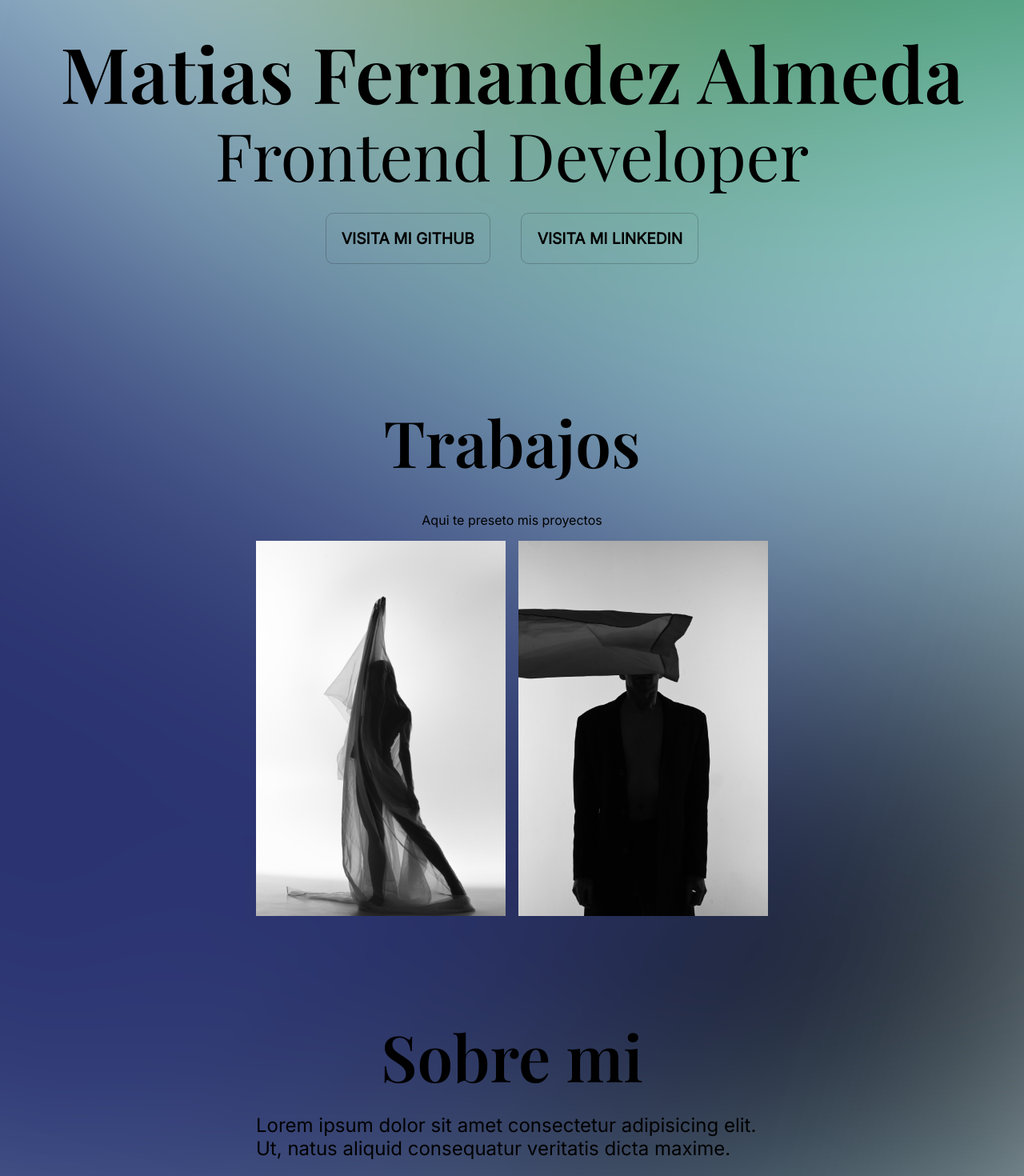
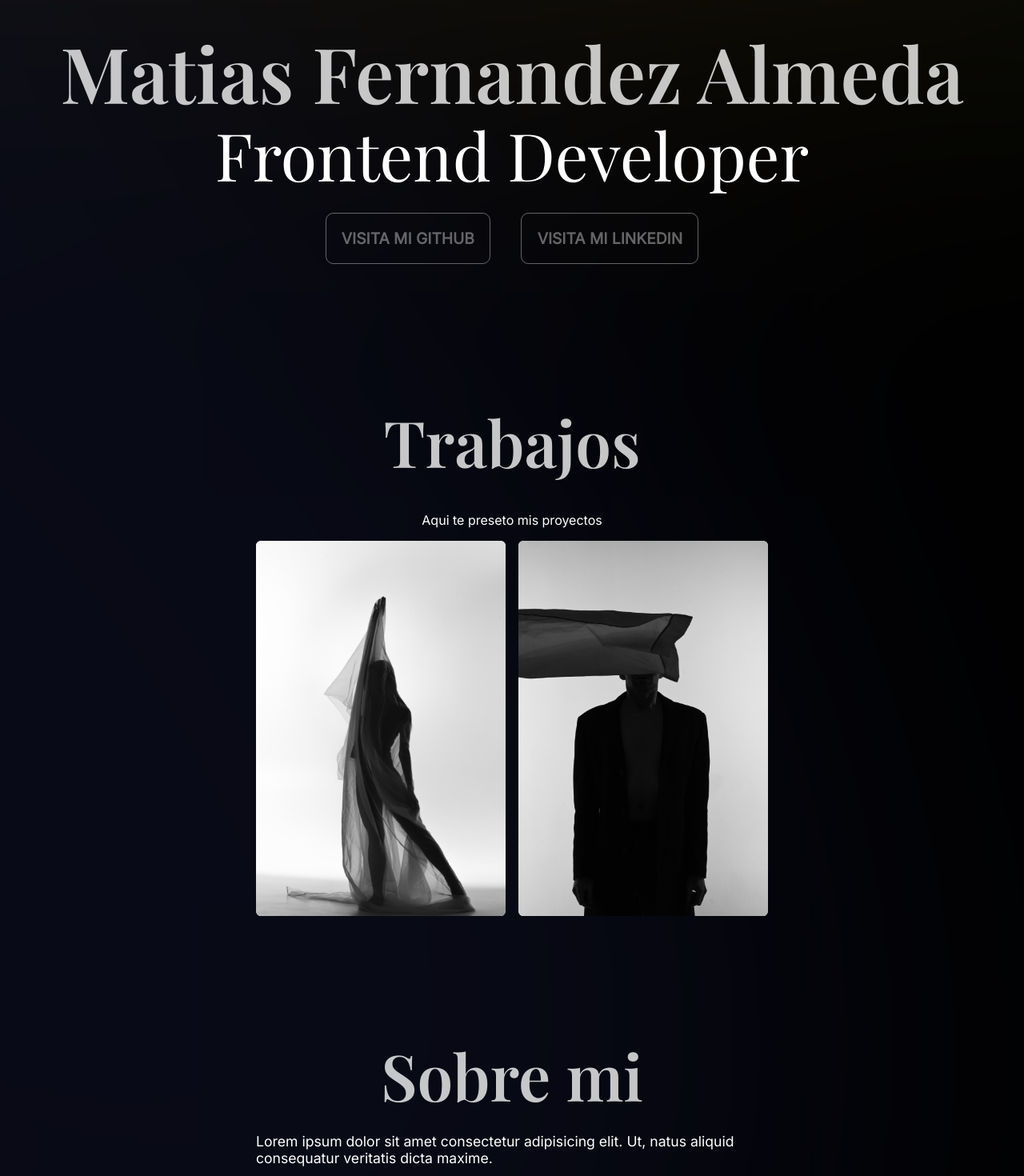
Before and after one commit to MatiasFernandez-A/Portfolioweb, a React (Create React App) app: page / in a window 1280 px wide. Shown: the part 240-1710 px from the top of the page at 80% size. Built offline with nearby package versions, Linux system fonts and the light colour scheme; a web font is replaced by a local one.

Commit message:
Estilos al main

```diff
--- a/src/components/AboutMeContainer/AboutMeContainer.css
+++ b/src/components/AboutMeContainer/AboutMeContainer.css
@@ -3,11 +3,9 @@
     margin: 0 0 2rem;
 }
 .about .p{
-/*     background-color: green;
- */
     max-width: 40rem;
     text-align: left;
-    font-size: 1.5em;
+    font-size: 1.1em;
     margin: 0 0 2rem;/* top right bottom */
 
 }
--- a/src/components/CirclesContainer/CirclesContainer.css
+++ b/src/components/CirclesContainer/CirclesContainer.css
@@ -24,10 +24,10 @@
 @keyframes circulo1{
     /* ponerlo a lo ultimo del css */
     from{
-        transform: rotate(0deg) scale(3);
+        transform: rotate(0deg) scale(3.3);
     }
     to{
-        transform: rotate(360deg) scale(3);
+        transform: rotate(360deg) scale(3.3);
     }
 }
 .circulos .circulo1 .path{
--- a/src/components/CirclesContainer/CirclesContainer.jsx
+++ b/src/components/CirclesContainer/CirclesContainer.jsx
@@ -5,16 +5,16 @@ function CirclesContainer() {
     return (
         <div className="circulos">
             <svg className='circulo circulo1' viewBox="0 0 200 200" xmlns="http://www.w3.org/2000/svg">
-                <path className='path' d="M21.1,-41.3C25.4,-34.1,25.6,-24.5,33.4,-17.2C41.1,-9.9,56.3,-5,61.9,3.2C67.5,11.4,63.4,22.8,54.1,27.4C44.8,31.9,30.2,29.5,20.3,24.8C10.5,20,5.2,12.9,-3.6,19.1C-12.3,25.2,-24.7,44.6,-34.6,49.4C-44.6,54.2,-52.2,44.4,-57.9,33.7C-63.6,23,-67.4,11.5,-71.8,-2.6C-76.2,-16.6,-81.3,-33.2,-75.9,-44.4C-70.5,-55.7,-54.7,-61.5,-40.3,-62.9C-25.9,-64.3,-13,-61.2,-2.3,-57.3C8.4,-53.3,16.8,-48.5,21.1,-41.3Z" transform="translate(100 100)" />
+                <path className='path' d="M59.3,-45.4C71.9,-31.6,73.7,-7.2,67.9,14.5C62.1,36.1,48.8,54.9,29.3,66.6C9.7,78.3,-16.2,82.8,-35.5,73.6C-54.9,64.4,-67.7,41.4,-69.3,20C-70.8,-1.4,-61.1,-21.2,-47.7,-35.2C-34.2,-49.3,-17.1,-57.6,3.1,-60.1C23.4,-62.6,46.8,-59.3,59.3,-45.4Z" transform="translate(100 100)" />
             </svg>
             <svg className='circulo circulo2' viewBox="0 0 200 200" xmlns="http://www.w3.org/2000/svg">
-                <path className='path' d="M11,-10.3C21.1,-4.6,40.9,-7.6,42.8,-6.1C44.8,-4.6,29,1.5,21,9.1C13,16.8,12.9,26,5.8,38.2C-1.3,50.5,-15.4,65.8,-18.1,60.2C-20.7,54.7,-11.9,28.2,-18.9,12.6C-25.8,-3,-48.6,-7.8,-49.9,-10.2C-51.1,-12.6,-30.9,-12.6,-19,-18C-7,-23.5,-3.5,-34.3,-1.6,-32.5C0.4,-30.6,0.8,-16.1,11,-10.3Z" transform="translate(100 100)" />
+                <path className='path' d="M59.3,-45.4C71.9,-31.6,73.7,-7.2,67.9,14.5C62.1,36.1,48.8,54.9,29.3,66.6C9.7,78.3,-16.2,82.8,-35.5,73.6C-54.9,64.4,-67.7,41.4,-69.3,20C-70.8,-1.4,-61.1,-21.2,-47.7,-35.2C-34.2,-49.3,-17.1,-57.6,3.1,-60.1C23.4,-62.6,46.8,-59.3,59.3,-45.4Z" transform="translate(100 100)" />
             </svg>
             <svg className='circulo circulo3' viewBox="0 0 200 200" xmlns="http://www.w3.org/2000/svg">
-                <path className='path' d="M33.4,-38.9C34.8,-32,21.7,-16,18.4,-3.3C15,9.3,21.5,18.7,20.1,28.7C18.7,38.7,9.3,49.4,-2.6,52C-14.5,54.6,-29.1,49.1,-45.4,39.1C-61.7,29.1,-79.7,14.5,-77.3,2.4C-74.9,-9.7,-52,-19.4,-35.7,-26.3C-19.4,-33.3,-9.7,-37.5,3.1,-40.6C16,-43.8,32,-45.9,33.4,-38.9Z" transform="translate(100 100)" />
+                <path className='path' d="M34.3,-17.3C39.3,4.5,34.9,23.2,20,36C5.2,48.8,-20.1,55.6,-35.5,45.3C-50.9,35,-56.3,7.4,-48.8,-17.7C-41.2,-42.9,-20.6,-65.8,-3,-64.8C14.6,-63.8,29.2,-39,34.3,-17.3Z" transform="translate(100 100)" />
             </svg>
             <svg className='circulo circulo4' viewBox="0 0 200 200" xmlns="http://www.w3.org/2000/svg">
-                <path className='path' d="M34.7,-39.2C39,-30.4,32.5,-15.2,33.4,0.9C34.3,17,42.7,34.1,38.4,39.6C34.1,45.1,17,39.1,-1.1,40.1C-19.2,41.2,-38.3,49.3,-43,43.8C-47.6,38.3,-37.7,19.2,-38.7,-1C-39.7,-21.2,-51.6,-42.4,-47,-51.2C-42.4,-60.1,-21.2,-56.6,-3,-53.6C15.2,-50.6,30.4,-48.1,34.7,-39.2Z" transform="translate(100 100)" />
+                <path className='path' d="M34.3,-17.3C39.3,4.5,34.9,23.2,20,36C5.2,48.8,-20.1,55.6,-35.5,45.3C-50.9,35,-56.3,7.4,-48.8,-17.7C-41.2,-42.9,-20.6,-65.8,-3,-64.8C14.6,-63.8,29.2,-39,34.3,-17.3Z" transform="translate(100 100)" />
             </svg>
         </div>
     )
--- a/src/components/GridContainer/GridContainer.css
+++ b/src/components/GridContainer/GridContainer.css
@@ -27,15 +27,14 @@ figure{
     position: relative;
 
     overflow: hidden;
+    border-radius: .4em;
 }
 .grid .a{}
 .grid .figure{
     width: 100%;
-    background-color: red;
 }
 .grid .img{
     width: 100%;
-    background-color:lime;
 }
 .grid .h4{
     width: 100%;
--- a/src/components/InicioContainer/InicioContainer.css
+++ b/src/components/InicioContainer/InicioContainer.css
@@ -1,17 +1,25 @@
 .seccion{}
 .seccion .info{
     font-size: 1.2em;
+    animation: aparecer1 2s ease 1 both;
 }
 .seccion .h2{
     font-family: var(--tipo-titular);
     font-weight: 600;
     font-size: 5em;
+
     line-height: 1em;
+    color: rgba(255, 255, 255, 0.774);
+
 }
 .seccion .h3{
     font-family: var(--tipo-titular);
     font-size: 4.3em;
     font-weight: 100;
+    color: white;
+}
+.seccion .p{
+    color: white;
 }
 .seccion .ul{
     display: flex;
@@ -21,17 +29,32 @@
     margin: 2em 0 0;
 }
 .seccion .ul .li{
-/*     background-color: pink;
- */    margin:0 1em;
+    margin:0 1em;
 }
 .seccion .ul .a{
-    border: solid 1px rgba(0, 0, 0, .2);
+    border: solid 1px rgba(255, 255, 255, 0.382);
     border-radius:.5em;
     padding:1em 1em 1em;
     text-transform: uppercase;
     font-weight: 600;
     transition: all .5s ease;
+    color: rgba(255, 255, 255, 0.382);
+    animation: aparecer1 2s ease 1 backwards;
+}
+.seccion .ul>:nth-child(2) .a{
+    animation-delay: .2s;
 }
 .seccion .ul .a:hover{
-    border-color: black;
+    border-color: rgb(255, 255, 255);
 }
+
+@keyframes aparecer1{
+    from{
+        opacity: 0;
+        transform: translateY(50%);
+    }
+    to{
+        opacity: 1;
+        transform: translateY(0%);
+    }
+}
--- a/src/components/MainContainer/MainContainer.css
+++ b/src/components/MainContainer/MainContainer.css
@@ -6,6 +6,8 @@ body{
     text-align: center;
     position: relative;
     z-index: 2;
+    background-color: rgba(0, 0, 0, 0.8);
+    color: white;
 }
 .seccion{
     width: 100%;
@@ -15,6 +17,7 @@ body{
     flex-flow: column wrap;
     justify-content: center;
     align-items: center;
+
 }
 :root{
     --tipo-titular: 'Playfair Display', serif;
--- a/src/components/WorksContainer/WorksContainer.css
+++ b/src/components/WorksContainer/WorksContainer.css
@@ -1,4 +1,6 @@
 .seccion .p{}
+.works{
+}
 .works .h2{
     margin: 0 0 3rem;
 }
```
Also changed, not shown: src/App.js (+0 -16 lines).
